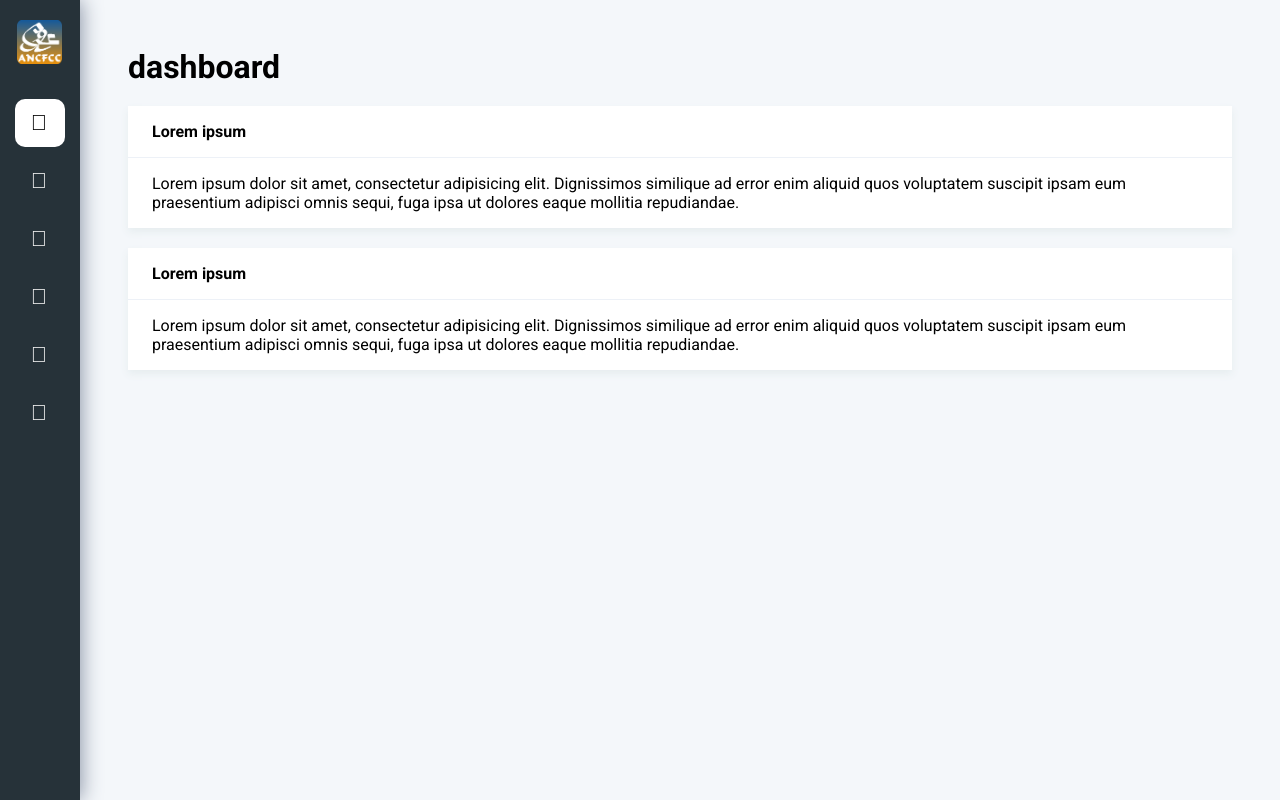
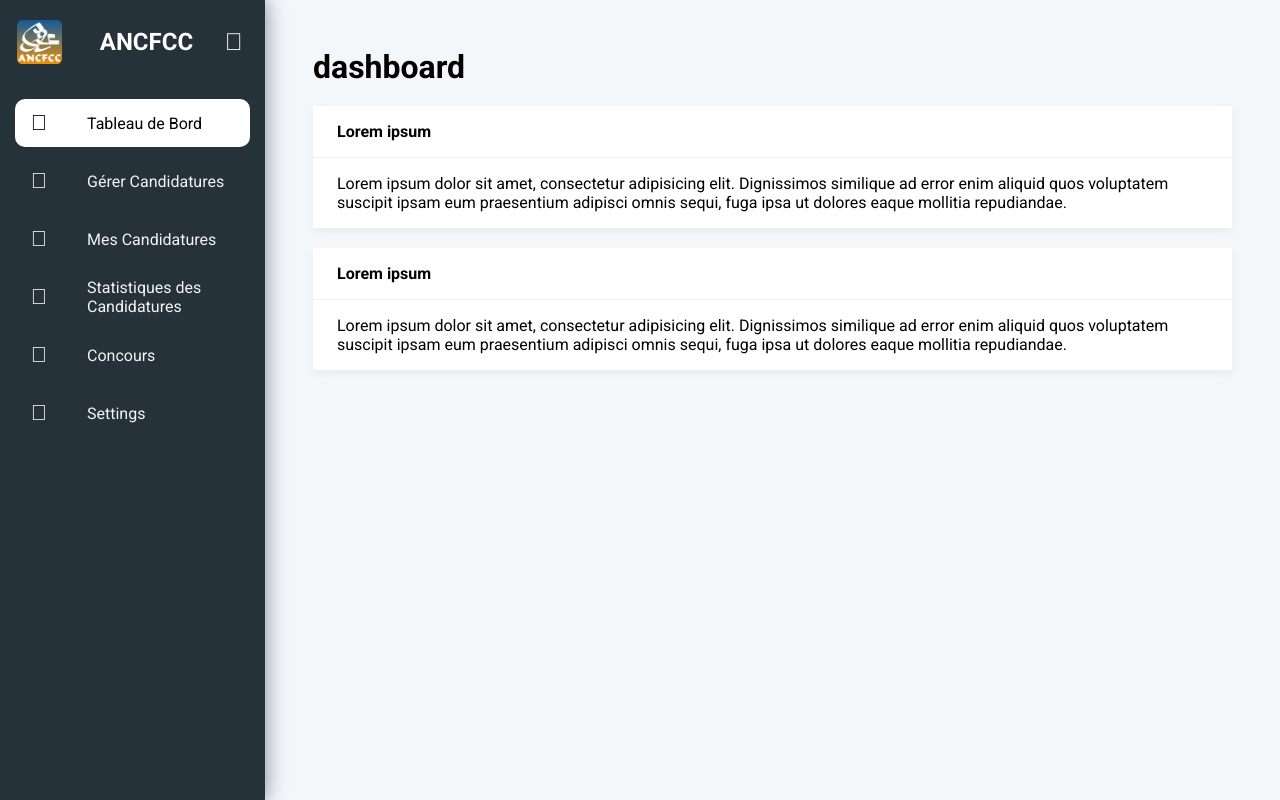
Before and after one commit to abdessamadtanafaat/Ancfcc-UI-project, an Angular app: page /dashboard in a window 1280 px wide. Built offline with nearby package versions, Linux system fonts and the light colour scheme.

Commit message:
updated file

```diff
--- a/src/app/app.component.ts
+++ b/src/app/app.component.ts
@@ -16,8 +16,9 @@ export class AppComponent {
 
   title = 'Ancfcc-Front-end-project';
 
+  // les valeurs initiales
   isSideNavCollapsed = false;
-  screenWidth = 0;
+  screenWidth = 768;
 
   onToggleSideNav(data: SidenavToggle): void{
     this.screenWidth = data.screenWidth;
--- a/src/app/app.module.ts
+++ b/src/app/app.module.ts
@@ -13,6 +13,7 @@ import { MediaComponent } from './components/media/media.component';
 import { PagesComponent } from './components/pages/pages.component';
 import { CoupensComponent } from './components/coupens/coupens.component';
 import { StatisticsComponent } from './components/statistics/statistics.component';
+import { SublevelMenuComponent } from './components/sidenav/sublevel-menu.component';
 
 @NgModule({
   declarations: [
@@ -25,6 +26,7 @@ import { StatisticsComponent } from './components/statistics/statistics.componen
     PagesComponent,
     CoupensComponent,
     StatisticsComponent,
+    SublevelMenuComponent,
   ],
   imports: [
     BrowserModule,
--- a/src/app/components/body/body.component.ts
+++ b/src/app/components/body/body.component.ts
@@ -13,12 +13,13 @@ export class BodyComponent {
 
   getBodyClass(): string {
     let styleClass = '';
-    if (this.collapsed && this.screenWidth > 768){
+
+    if (!this.collapsed && this.screenWidth <= 768 && this.screenWidth > 0){
       styleClass = 'body-trimmed'
 
-    } else if (this.collapsed && this.screenWidth <= 768 && this.screenWidth > 0){
-      styleClass = 'body-md-screen'
-
+    }
+    else if (this.collapsed){
+      styleClass='body-md-screen'
     }
     return  styleClass;
   }
--- /dev/null
+++ b/src/app/components/sidenav/helpter.ts
@@ -0,0 +1,9 @@
+export interface INavbarData{
+
+     routerLink : string;
+     icon?: string;
+     label: string;
+     expanded?: string;
+     items?: INavbarData[];
+
+}
--- a/src/app/components/sidenav/nav-data.ts
+++ b/src/app/components/sidenav/nav-data.ts
@@ -1,29 +1,45 @@
-export const navbarData = [
+import { INavbarData } from "./helpter"
+
+export const navbarData: INavbarData[] =  [
     {
         routerLink:'dashboard',
         icon: 'fal fa-home',
-        label:'Dashboard'
-    },
-
-    {
-        routerLink:'statistics',
-        icon: 'fal fa-chart-bar',
-        label:'Statistics'
+        label:'Tableau de Bord'
+        // afficher des données et des statistiques globales sur les candidatures et les concours.y
     },
     {
-        routerLink:'coupens',
-        icon: 'fal fa-tags',
-        label:'Coupens'
+        routerLink:'gestionscandidatures',
+        icon: 'fal fa-camera',
+        label:'Gérer Candidatures '
     },
     {
-        routerLink:'pages',
-        icon: 'fal fa-file',
-        label:'Pages'
+        routerLink:'mesCandidatures',
+        icon: 'fal fa-tags',
+        label:'Mes Candidatures',
+        items : [ {
+            routerLink:'mesCandidatures/list1',
+            label:'list 1 candidatures'
+            },
+
+            {
+            routerLink:'mesCandidatures/list1',
+            label:'list 2 candidatures'
+            },
+            {
+            routerLink:'mesCandidatures/list1',
+            label:'list 3 candidatures'
+            }
+                ]
+    },
+            {
+        routerLink:'statistiques',
+        icon: 'fal fa-chart-bar',
+        label:'Statistiques des Candidatures',
     },
     {
-        routerLink:'media',
-        icon: 'fal fa-camera',
-        label:'Media'
+        routerLink:'concours',
+        icon: 'fal fa-file',
+        label:'Concours',
     },
     {
         routerLink:'settings',
--- a/src/app/components/sidenav/sidenav.component.scss
+++ b/src/app/components/sidenav/sidenav.component.scss
@@ -32,7 +32,7 @@
                 }
 
                 .logo-text{
-                margin-left: 1.5rem;
+                margin-left: 2.3rem;
                 font-size: 24px;
                 font-weight: 700;
                 color:#fff
--- a/src/app/components/sidenav/sidenav.component.ts
+++ b/src/app/components/sidenav/sidenav.component.ts
@@ -37,8 +37,8 @@ interface SidenavToggle{
 export class SidenavComponent implements OnInit {
 
   @Output() onTogggleSideNav: EventEmitter<SidenavToggle> = new EventEmitter();
-  collapsed = false;
-  screenWidth = 0;
+  collapsed = true;
+  screenWidth = 768;
   navData = navbarData;
 
   ngOnInit(): void {
--- /dev/null
+++ b/src/app/components/sidenav/sublevel-menu.component.ts
@@ -0,0 +1,61 @@
+import { Component, Input, OnInit } from '@angular/core';
+import { INavbarData } from './helpter';
+
+@Component({
+  selector: 'app-sublevel-menu',
+  template: `
+  <ul *ngIf="collapsed && data.items && data.items.length>0 "
+  class= "app-sublevel-menu"
+  >
+
+
+        <li *ngFor="let item of data.items" class="sublevel-nav-item">
+            <a class= "sublevel-nav-link"
+    *ngIf="item.items && item.items.length > 0"
+    >
+          <i class="sublevel-link-icon fa-fa-circle"></i>
+          <span class = "sublevel-link-text" *ngIf="collapsed"> {{item.label}}</span>
+          <i *ngIf="item.items && collapsed" class="menu-collapse-icon"
+
+          [ngClass]="item.expanded? 'fa fa-angle-right' : 'fa fa-angle-down'"
+          ></i>
+          </a>
+          <a class="sublevel-nav-link"
+          *ngIf="!item.items || (item.items && item.items.length == 0)"
+          [routerLink]="[item.routerLink]"
+          routerLinkActive="active-sublevel"
+          [routerLinkActiveOptions]="{exact: true}"
+          >
+           <i class="sublevel-link-icon fa-fa-circle"></i>
+           <span class = "sublevel-link-text" *ngIf="collapsed"> {{item.label}}</span>
+
+
+        </a>
+        </li>
+
+  </ul>
+  `,
+    styleUrls: ['./sidenav.component.scss'],
+
+})
+export class SublevelMenuComponent  implements OnInit{
+
+  @Input() data: INavbarData = {
+     routerLink: '',
+     icon: '',
+     label: '',
+     items: []
+  }
+  @Input() collapsed = false;
+  @Input() animating: boolean | undefined;
+  @Input() selected: boolean | undefined;
+  @Input() multiple: boolean = false;
+
+  constructor() {}
+  ngOnInit(): void {
+
+  }
+
+
+
+}
```
Also changed, not shown: src/app/app-routing.module.ts (+4 -4 lines), src/app/app.component.html (line endings or trailing spaces).
